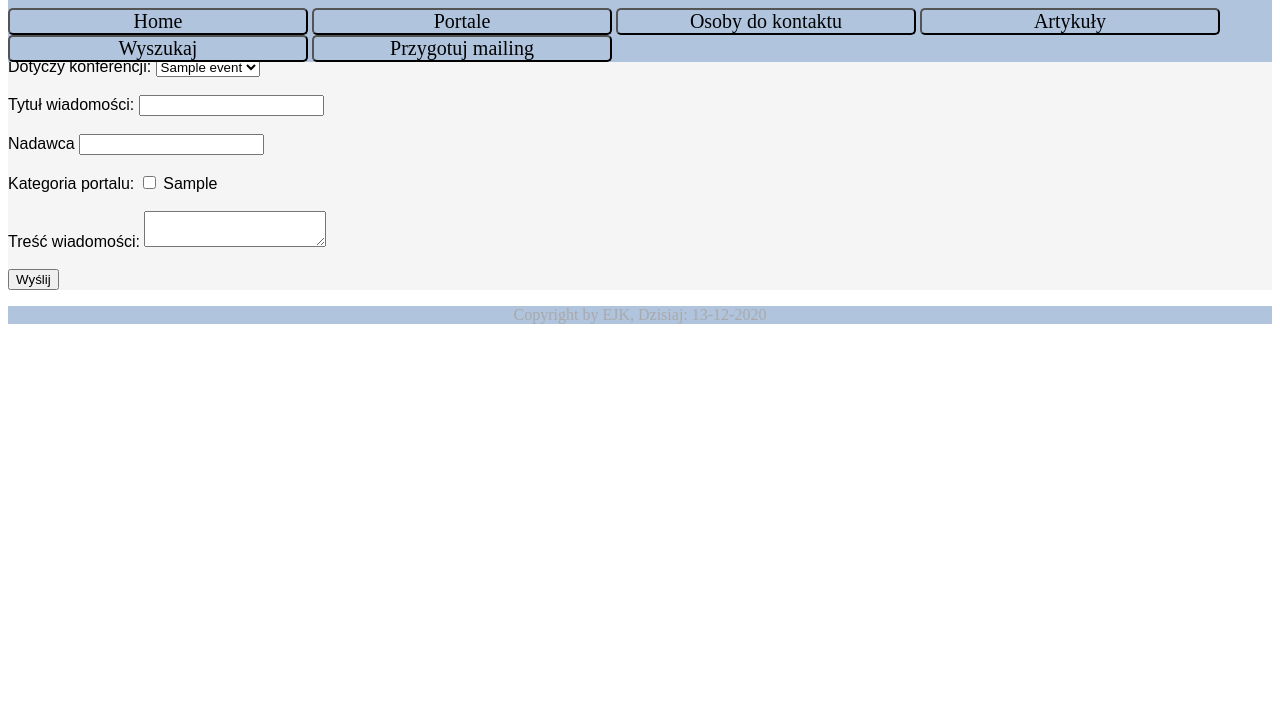
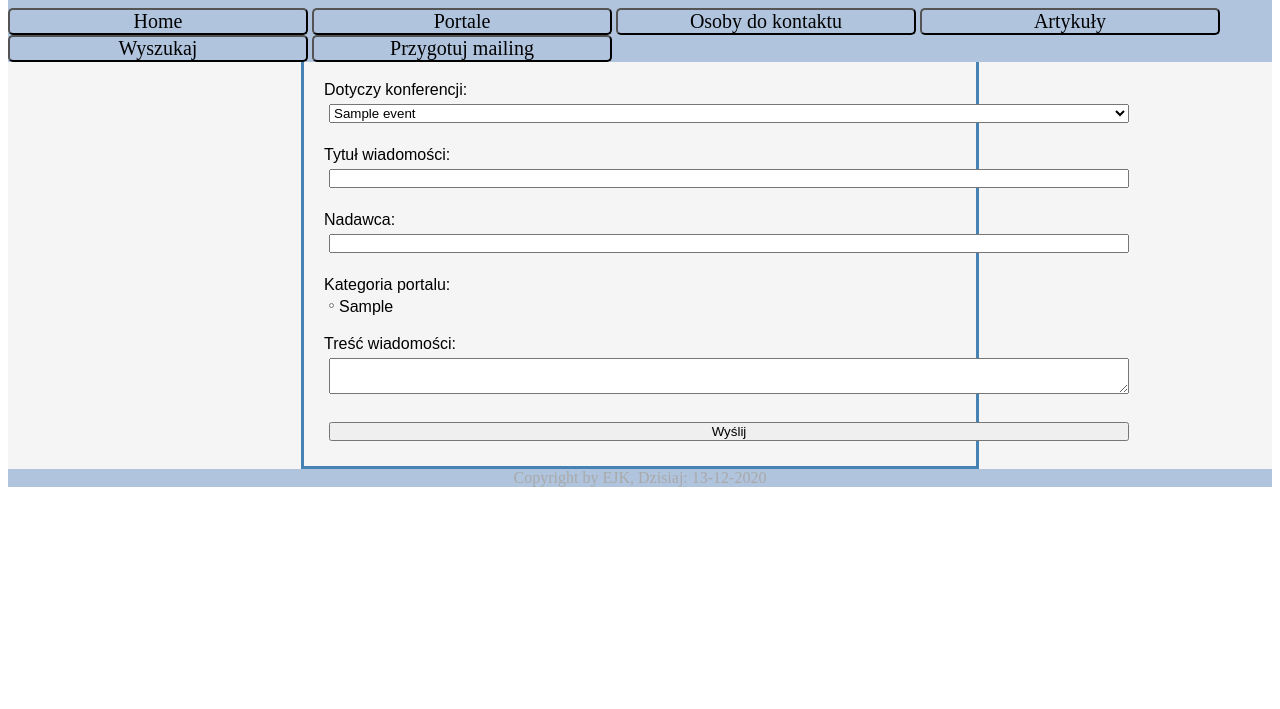
Before and after one commit to ElaJK01/managing-media-patronage-app, a Django app: page /mailing/ in a window 1280 px wide. Shown: the part 58-767 px from the top of the page. Run offline with Django 3.2, Linux system fonts and the light colour scheme; tables that the repository leaves empty hold one stand-in row (values such as "Sample post"); some libraries are stand-ins or nearby versions.

Commit message:
small changes

```diff
--- a/media_patronage/templates/mailing.html
+++ b/media_patronage/templates/mailing.html
@@ -5,35 +5,35 @@
 </br>
 </br>
 
+<div class="form-mailing" xmlns="http://www.w3.org/1999/html">
     <h3>Przygotuj mailing</h3>
-<div class="form-mailing">
 
-<form method="post">
+
+    <form class="form-portal" method="post">
         {%csrf_token%}
-    <label>Dotyczy konferencji:
+        <label>Dotyczy konferencji:</br>
             <select name="event">{%for event in events%}
                 <option>{{event.title}}</option>
                 {%endfor%}
             </select>
         </label></br>
         </br>
-    <label>Tytuł wiadomości:
+        <label>Tytuł wiadomości:</br>
             <input type="text" name="message_title">
         </label></br>
         </br>
-    <label>Nadawca
+        <label>Nadawca:</br>
             <input type="email" name="who_send">
         </label></br>
         </br>
-    <label>Kategoria portalu:
+        <label>Kategoria portalu:</br>
             {%for category in categories%}
-    <input type="checkbox" name="category" value="{{category}}">
-        <label>{{category}}</label>
-        {%endfor%}
-    </input>
-    </label></br>
+        <input id="checkbox" type="checkbox" name="category" value="{{category}}">{{category}}
+            {%endfor%}</label>
         </br>
-    <label>Treść wiadomości:
+        </br>
+
+        <label>Treść wiadomości:</br>
             <textarea name="message"></textarea></br>
         </label></br>
         <input type="submit" value="Wyślij">
--- a/media_patronage/views.py
+++ b/media_patronage/views.py
@@ -57,7 +57,7 @@
 
 class EventAddPortalView(View):
 
-    """View serves to adding cooperting portals to event"""
+    """View is used to adding cooperting portals to event"""
     def get(self, request, pk):
         event_to_update = Event.objects.get(pk=pk)
         form = EventAddPortalForm()
@@ -301,7 +301,6 @@
         return reverse_lazy('event_detail', kwargs={'pk': event.pk})
 
 
-
 class TaskBeforeDeleteView(DeleteView):
     model = TaskBeforeEvent
     template_name = 'task_before_delete.html'
--- a/static/base.css
+++ b/static/base.css
@@ -145,7 +145,7 @@
   margin: auto;
   width: 50%;
   border: 3px solid steelblue;
-  padding: 20px;
+  padding: 10px;
 
 }
 
@@ -165,14 +165,31 @@
 }
 
 .form-portal input {
-    width: 50px;
+    width: 800px;
     padding: 0px;
     margin: 5px;
 
 }
 
+.form-portal textarea {
+    width: 800px;
+    margin: 5px;
+}
+
+
+.form-portal select {
+    width: 800px;
+    margin: 5px;
+}
+
 .form-portal #submit {
-    width: 200px;
+    width: 800px;
+}
+
+
+#checkbox {
+    width: 5px;
+    margin: 5px;
 }
 
 #logotype-clear_id {
@@ -195,3 +212,7 @@
   width: max-content;
   height: 200px;
 }
+
+.form-mailing h3 {
+
+}
```
Also changed, not shown: media_patronage/forms.py (+11 -3 lines). Lines whose indentation alone changed are shown as unchanged.
